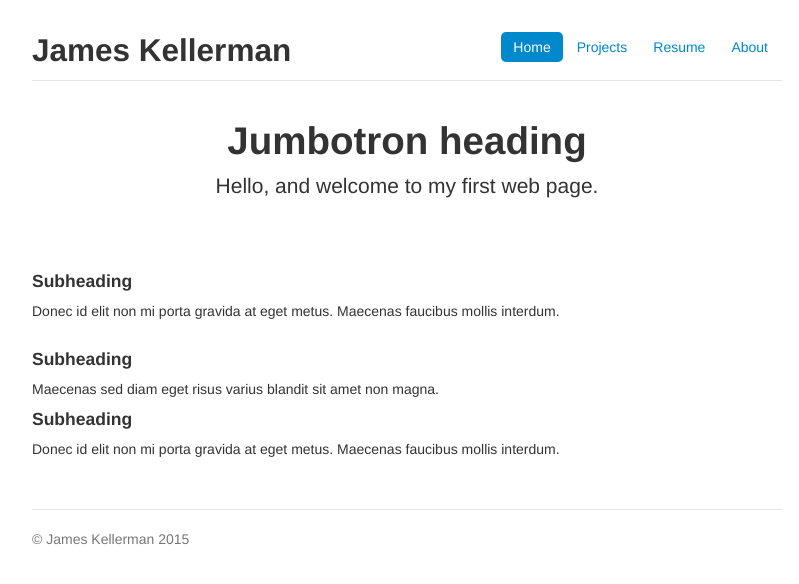
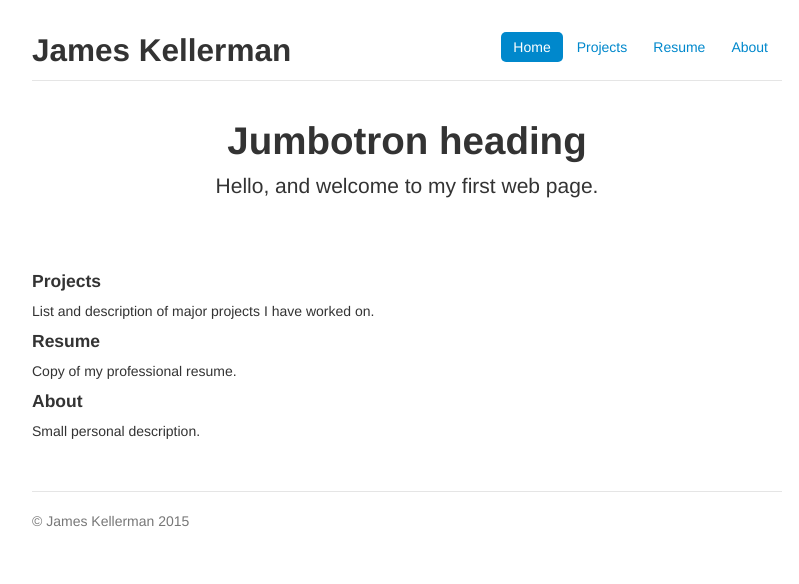
Before and after one commit to JamesKellerman/JamesKellerman.github.io, a Jekyll site: the page index.html, which Jekyll copies as it is, in a window 1280 px wide. Shown: the top 584 px of the page, without its empty margins (233-1032 px from the left). Built offline with Jekyll 4.4.1, drawn with Linux system fonts in a browser that asks for light colours.

Commit message:
Changed CNAME

```diff
--- a/CNAME
+++ b/CNAME
@@ -1 +1 @@
-www.jameskellerman.com
+jameskellerman.com
--- a/about/about.html
+++ b/about/about.html
@@ -40,7 +40,7 @@
             <p class="lead">
 							My name is James Kellerman and I am a Computer Science student at the Missouri University of Science and Technology.
 							I am a member of the Association for Computing Machinery and one of the developers
-							for their special interest group SIG-Game at Missouri S&T. I also helped design <b>Droids</b> for MegaMiner-AI 13.
+							for their special interest group SIG-Game at Missouri S&T. I also helped design <strong>Droids</strong> for MegaMiner-AI 13.
 				</p>
         </div>
 	  </div>
--- a/index.html
+++ b/index.html
@@ -40,16 +40,17 @@
 
       <div class="row marketing">
         <div class="col-lg-6">
-          <h4>Subheading</h4>
-          <p>Donec id elit non mi porta gravida at eget metus. Maecenas faucibus mollis interdum.</p>
-
-          <h4>Subheading</h4>
-          <p>Maecenas sed diam eget risus varius blandit sit amet non magna.</p>
+          <h4>Projects</h4>
+          <p>List and description of major projects I have worked on.</p>
+				</div>
+        <div class="col-lg-6">
+          <h4>Resume</h4>
+          <p>Copy of my professional resume.</p>
         </div>
 
         <div class="col-lg-6">
-          <h4>Subheading</h4>
-          <p>Donec id elit non mi porta gravida at eget metus. Maecenas faucibus mollis interdum.</p>
+          <h4>About</h4>
+          <p>Small personal description.</p>
 
         </div>
       </div>
```
